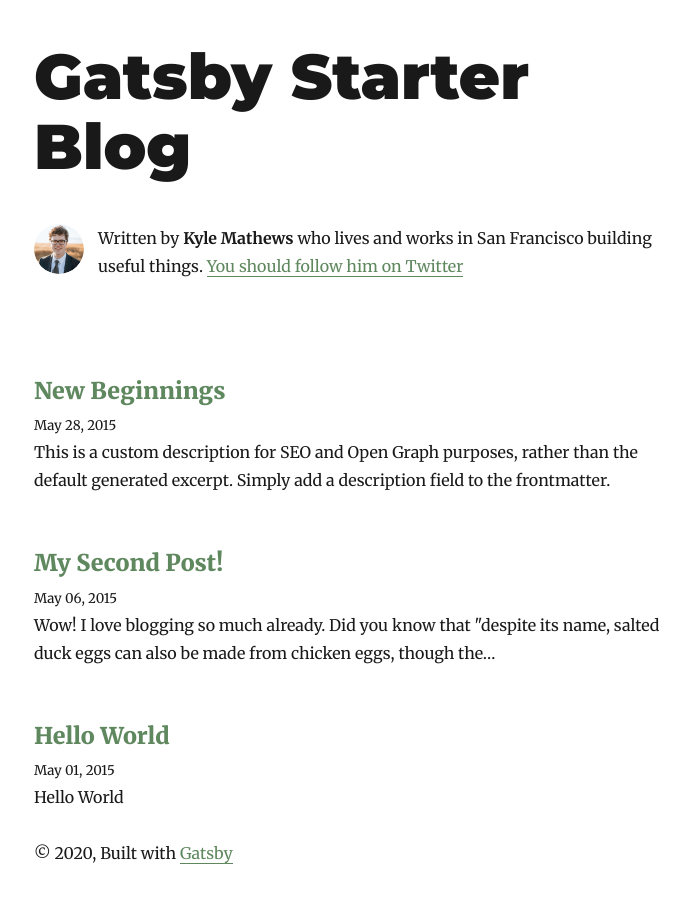
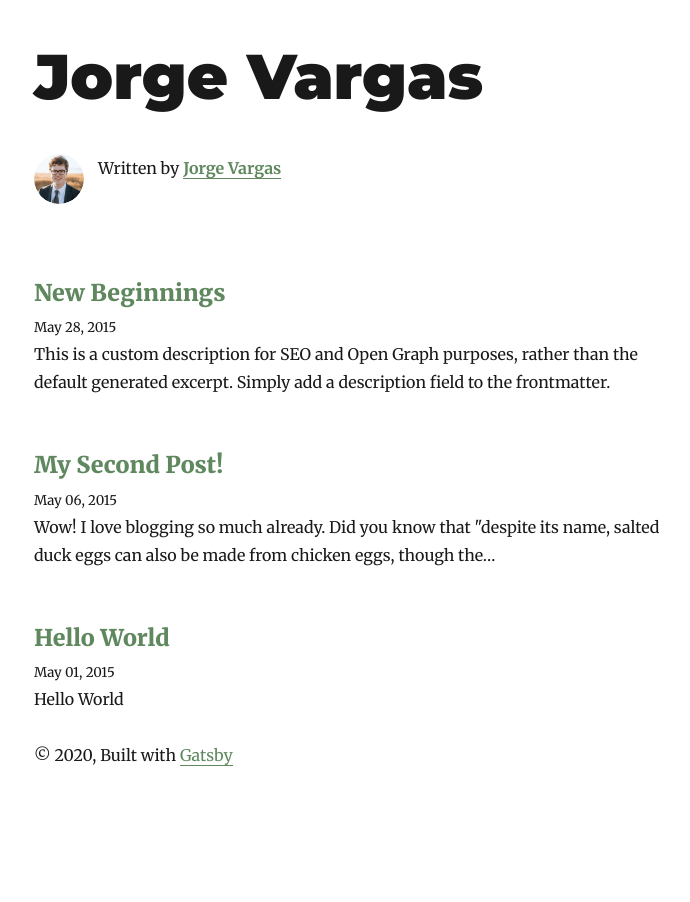
Before and after one commit to donvargax/jorgevargas.dev, a Gatsby site: page / in a window 1280 px wide. Shown: the whole page, without its empty margins (291-981 px from the left). After the commit the page ends 811 px from the top, so only its background shows below. Built offline with nearby package versions, Linux system fonts and the light colour scheme; Gatsby itself is replaced by a stand-in of ours; some packages are replaced by stand-ins of ours.

Commit message:
content: make page about me

```diff
--- a/gatsby-config.js
+++ b/gatsby-config.js
@@ -1,14 +1,14 @@
 module.exports = {
   siteMetadata: {
-    title: `Gatsby Starter Blog`,
+    title: `Jorge Vargas`,
     author: {
-      name: `Kyle Mathews`,
-      summary: `who lives and works in San Francisco building useful things.`,
+      name: `Jorge Vargas`,
+      summary: `.`,
     },
-    description: `A starter blog demonstrating what Gatsby can do.`,
-    siteUrl: `https://gatsby-starter-blog-demo.netlify.com/`,
+    description: `Words on Software Development by Jorge Vargas.`,
+    siteUrl: `https://www.jorgevargas.dev/`,
     social: {
-      twitter: `kylemathews`,
+      twitter: `varxy20k`,
     },
   },
   plugins: [
@@ -60,8 +60,8 @@
     {
       resolve: `gatsby-plugin-manifest`,
       options: {
-        name: `Gatsby Starter Blog`,
-        short_name: `GatsbyJS`,
+        name: `Jorge Vargas`,
+        short_name: `JV`,
         start_url: `/`,
         background_color: `#ffffff`,
         theme_color: `#663399`,
--- a/src/components/bio.js
+++ b/src/components/bio.js
@@ -57,11 +57,7 @@
         }}
       />
       <p>
-        Written by <strong>{author.name}</strong> {author.summary}
-        {` `}
-        <a href={`https://twitter.com/${social.twitter}`}>
-          You should follow him on Twitter
-        </a>
+        Written by <a href={`https://twitter.com/${social.twitter}`}><strong>{author.name}</strong></a>
       </p>
     </div>
   )
```
